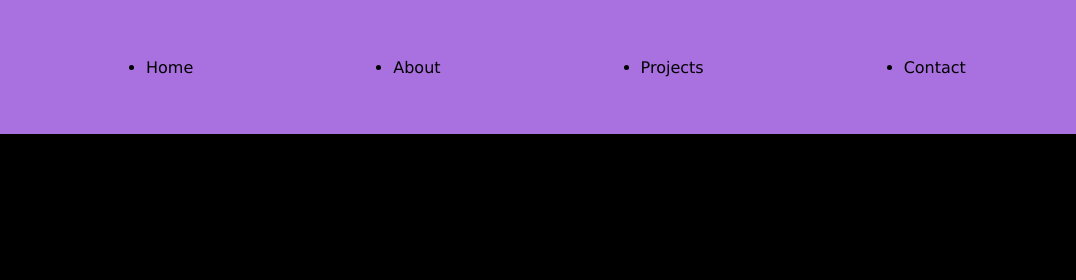
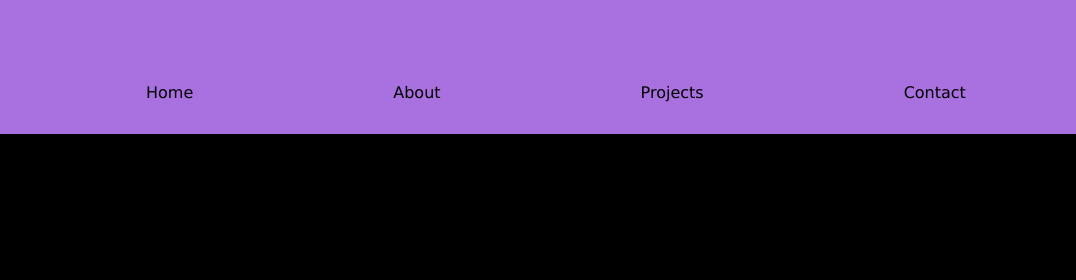
Before and after one commit to hendersonmersedes/web-project, a plain HTML site: page index.html in a window 1280 px wide. Shown: the top 280 px of the page, 204-1280 px from the left. Drawn offline with Linux system fonts and the light colour scheme.

Commit message:
Update style.css

```diff
--- a/style.css
+++ b/style.css
@@ -20,6 +20,8 @@ ul{
     align-items: center;
     justify-content: center;
     margin-left: 50px;
+    list-style: none;
+    margin-top: 50px;
 }
 
 .links {
```
